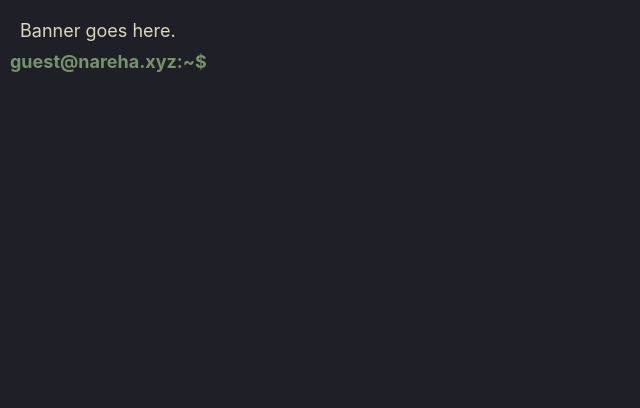
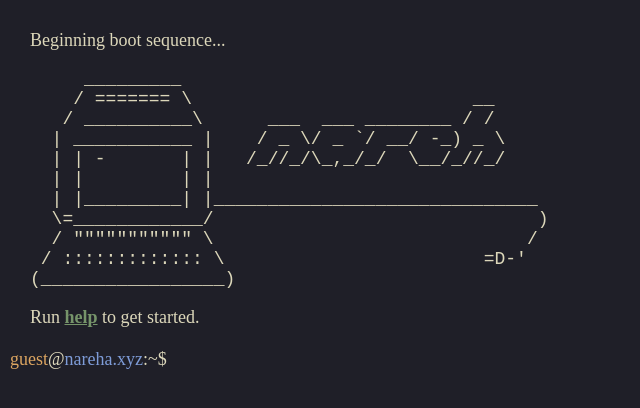
Before and after one commit to nareha/nareh, a React (Create React App) app: page / in a window 1280 px wide. Shown: the top 408 px of the page, without its empty margins (0-640 px from the left). Built offline with nearby package versions, Linux system fonts and the light colour scheme.

Commit message:
feat: major style overhaul + functionality enhancement starting

```diff
--- a/package.json
+++ b/package.json
@@ -3,6 +3,7 @@
   "version": "0.1.0",
   "private": true,
   "dependencies": {
+    "@pmmmwh/react-refresh-webpack-plugin": "^0.5.7",
     "@testing-library/jest-dom": "^5.16.1",
     "@testing-library/react": "^12.1.2",
     "@testing-library/user-event": "^13.5.0",
--- a/src/App.tsx
+++ b/src/App.tsx
@@ -2,8 +2,10 @@ import React, {useState} from 'react';
 import './styles/global.css';
 import Command from './components/Command';
 
+// For command history
 let historyLocation = -1;
 
+// For displayed all issued commands and outputs
 const history = [
   <Command commandInput="banner" />
 ];
@@ -39,9 +41,10 @@ function App() {
       }
     } else if (event.key === 'Enter') {
       historyLocation = commandHistory.length;
-      history.push(<div className="prompt">
-        guest@nareha.xyz:~$ {boxValue}
-      </div>)
+      history.push(
+          <div>
+            <span style={{ color:"#DCA561" }}>guest</span>@<span style={{ color:"#7E9CD8" }}>nareha.xyz</span>:~$ <span className="text-field">{boxValue}</span>
+          </div>)
       history.push(<Command commandInput={boxValue} />)
       let fullHistory = commandHistory.concat([boxValue]);
       setCommandHistory(fullHistory);
@@ -55,8 +58,8 @@ function App() {
         <div>
           {history.map(history => <div>{history}</div>)}
         </div>
-        <div className="prompt">
-          {"guest@nareha.xyz:~$ "}
+        <div>
+          <span style={{ color:"#DCA561" }}>guest</span>@<span style={{ color:"#7E9CD8" }}>nareha.xyz</span>:~$ {" "}
           <input
               className="text-field"
               type="text"
--- a/src/bin/Banner.tsx
+++ b/src/bin/Banner.tsx
@@ -1,8 +1,32 @@
 import { FC } from 'react';
 import '../styles/global.css';
 
+const ascii = [
+"     _________",
+"    / ======= \\                          __",
+"   / __________\\      ___  ___ ________ / /",
+"  | ___________ |    / _ \\/ _ `/ __/ -_) _ \\",
+"  | | -       | |   /_//_/\\_,_/_/  \\__/_//_/",
+"  | |         | |",
+"  | |_________| |______________________________",
+"  \\=____________/                              )",
+"  / \"\"\"\"\"\"\"\"\"\"\" \\                             /",
+" / ::::::::::::: \\                        =D-'",
+"(_________________)",
+].join('\n');
+
 export const Banner: FC = () => {
     return (
-        <div className="command">Banner goes here.</div>
+        <div className="command">
+            <div className="banner">
+                Beginning boot sequence...
+            </div>
+            <pre>
+                {ascii}
+            </pre>
+            <div className="banner">
+                Run <span style={{ color:"#76946A",  textDecoration:"underline", fontWeight: "bolder" }}>help</span> to get started.
+            </div>
+        </div>
     );
 };
--- a/src/bin/Help.tsx
+++ b/src/bin/Help.tsx
@@ -1,8 +1,10 @@
-import { FC } from 'react';
+import React, { FC } from 'react';
 import '../styles/global.css';
 
-export const About: FC = () => {
+export const Help: FC = () => {
   return (
-      <div className="command">My name is Nareh and I like to code!</div>
+      <div className="command">
+        Available commands: about, banner, bash, help, ping
+      </div>
   );
 };
--- a/src/bin/Ping.tsx
+++ b/src/bin/Ping.tsx
@@ -1,8 +1,31 @@
 import { FC } from 'react';
 import '../styles/global.css';
 
+const pong = [
+  "⣿⣿⣿⣿⣿⣿⣿⣿⣿⣿⣿⣿⣿⣿⣿⣿⡿⠿⠿⠿⠿⢿⣿⣿⣿⣿⣿⣿⣿⣿",
+  "⣿⣿⣿⣿⣿⣿⣿⣿⣿⣿⣿⣿⣿⠟⠋⠁⠀⠀⠀⠀⠀⠀⠈⠙⢿⣿⣿⣿⣿⣿",
+  "⣿⣿⣿⣿⣿⣿⣿⣿⣿⣿⣿⠟⠁⠀⠀⠀⠀⠀⠀⠀⠀⠀⠀⠀⠀⠈⢿⣿⣿⣿",
+  "⣿⣿⣿⣿⣿⣿⣿⣿⣿⡿⠃⠀⠀⠀⠀⠀⠀⠀⠀⠀⠀⠀⠀⠀⠀⠀⠀⠹⣿⣿",
+  "⣿⣿⣿⣿⣿⣿⣿⣿⡿⠁⠀⠀⠀⠀⠀⠀⠀⠀⠀⠀⠀⠀⠀⠀⠀⠀⠀⠀⢹⣿",
+  "⣿⣿⣿⣿⣿⣿⣿⡿⠁⠀⠀⠀⠀⠀⠀⠀⠀⠀⠀⠀⠀⠀⠀⠀⠀⠀⠀⠀⢸⣿",
+  "⣿⣿⣿⣿⣿⣿⣿⠃⠀⠀⠀⠀⠀⠀⠀⠀⠀⠀⠀⠀⠀⠀⠀⠀⠀⠀⠀⠀⣸⣿",
+  "⣿⣿⣿⣿⣿⣿⣿⡀⠀⠀⠀⠀⠀⠀⠀⠀⠀⠀⠀⠀⠀⠀⠀⠀⠀⠀⠀⣰⣿⣿",
+  "⣿⣿⣿⣿⣿⣿⣿⣷⣄⠀⠀⠀⠀⠀⠀⠀⠀⠀⠀⠀⠀⠀⠀⠀⠀⢀⣴⣿⣿⣿",
+  "⣿⣿⣿⣿⣿⣿⣿⡿⠙⢷⣄⠀⠀⠀⠀⠀⠀⠀⠀⣠⡴⠖⠒⠲⢶⣿⣿⣿⣿⣿",
+  "⣿⣿⣿⣿⣿⣿⡟⠁⠀⠀⠙⢷⣄⠀⠀⠀⠀⠀⣸⠏⠀⠀⠀⠀⠀⠹⣿⣿⣿⣿",
+  "⣿⣿⣿⣿⠿⠋⠀⠀⣠⣴⣾⣿⣿⣷⣦⣤⣤⣶⣿⠀⠀⠀⠀⠀⠀⠀⣿⣿⣿⣿",
+  "⣿⡿⠟⠁⠀⠀⣠⣾⣿⣿⣿⣿⣿⣿⣿⣿⣿⣿⣿⣧⡀⠀⠀⠀⢀⣼⣿⣿⣿⣿",
+  "⣿⣇⠀⠀⢀⣴⣿⣿⣿⣿⣿⣿⣿⣿⣿⣿⣿⣿⣿⣿⣿⣿⣿⣿⣿⣿⣿⣿⣿⣿",
+  "⣿⣿⣷⣶⣾⣿⣿⣿⣿⣿⣿⣿⣿⣿⣿⣿⣿⣿⣿⣿⣿⣿⣿⣿⣿⣿⣿⣿⣿⣿",
+].join("\n");
+
 export const Ping: FC = () => {
   return (
-      <div className="command">pong!</div>
+      <div className="command">
+        pong!
+        <pre>
+          {pong}
+        </pre>
+      </div>
   );
 };
--- a/src/components/Command.tsx
+++ b/src/components/Command.tsx
@@ -4,6 +4,7 @@ import { About } from '../bin/About';
 import { Bash } from '../bin/Bash';
 import { Empty } from '../bin/Empty';
 import { Banner } from '../bin/Banner';
+import { Help } from '../bin/Help';
 import '../styles/global.css';
 
 interface CommandProps {
@@ -14,6 +15,8 @@ export const Command: FC<CommandProps> = ({ commandInput }) => {
     switch (commandInput) {
         case "":
             return <Empty />
+        case "help":
+            return <Help />
         case "ping":
             return <Ping />
         case "about":
@@ -24,7 +27,7 @@ export const Command: FC<CommandProps> = ({ commandInput }) => {
             return <Banner />
         default:
             return (
-                <div className="command">zsh: command not found: {commandInput}</div>
+                <div className="command">zsh: command not found: <span style={{ color:"#E82424" }}>{commandInput}</span></div>
             )
     }
 };
--- a/src/styles/global.css
+++ b/src/styles/global.css
@@ -10,7 +10,7 @@
     align-content: center;
     height: 100%;
     width: 100%;
-    cursor: text;
+    font-family: 'JetBrains Mono', serif;
 }
 
 .terminal-container {
@@ -23,14 +23,8 @@
     overflow: auto;
 }
 
-.prompt {
-    color: #76946A;
-    font-weight: bolder;
-    font-size: 18px;
-}
-
 .text-field {
-    width: calc(100% - 200px);
+    width: calc(100% - 250px);
     border: none;
     background-color: #1F1F28;
     font-size: 18px;
@@ -43,8 +37,15 @@
     -ms-user-select: none;
     user-select: none;
     outline: none;
+    font-family: 'JetBrains Mono', serif;
 }
 
 .command {
     padding: 10px;
+    margin: 10px;
 }
+
+::selection {
+    background: #76946A;
+    color: #1F1F28;
+}
```
Also changed, not shown: 2 other files (tests, documents, lock files or other folders).
